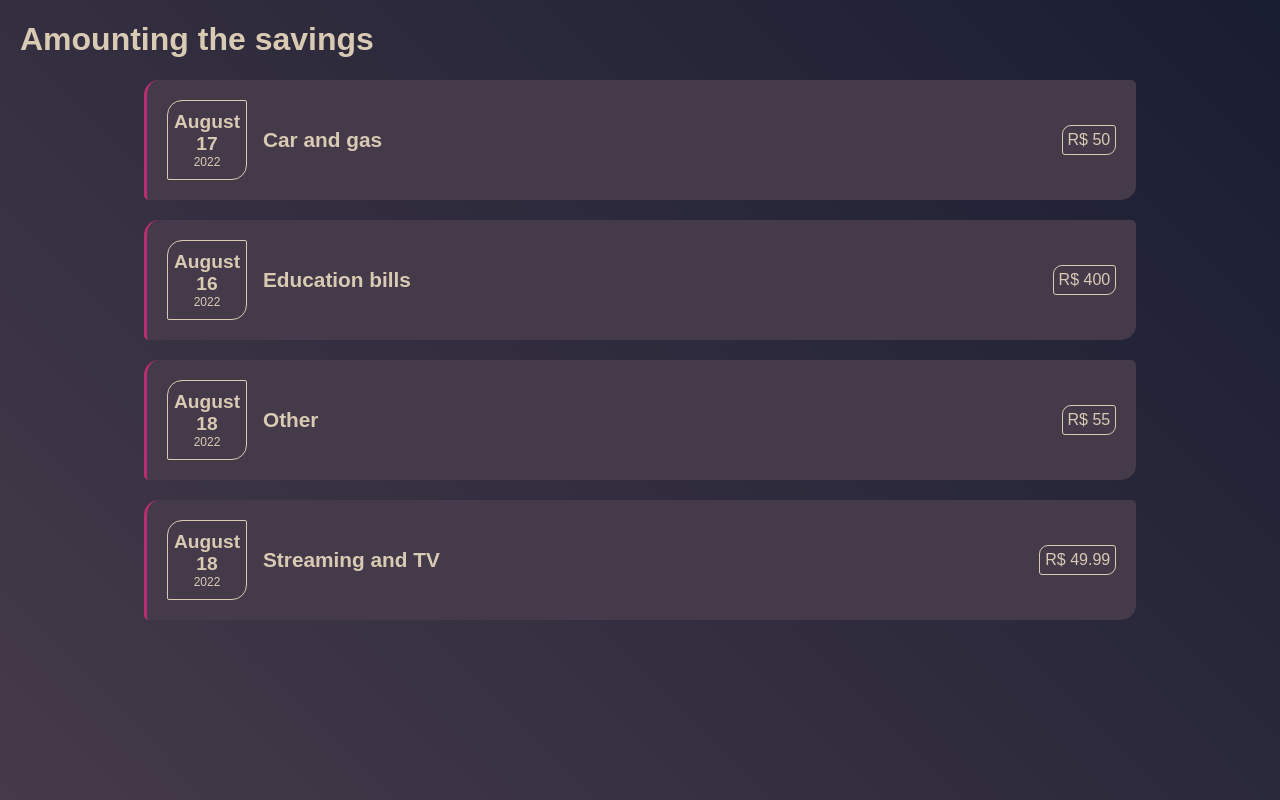
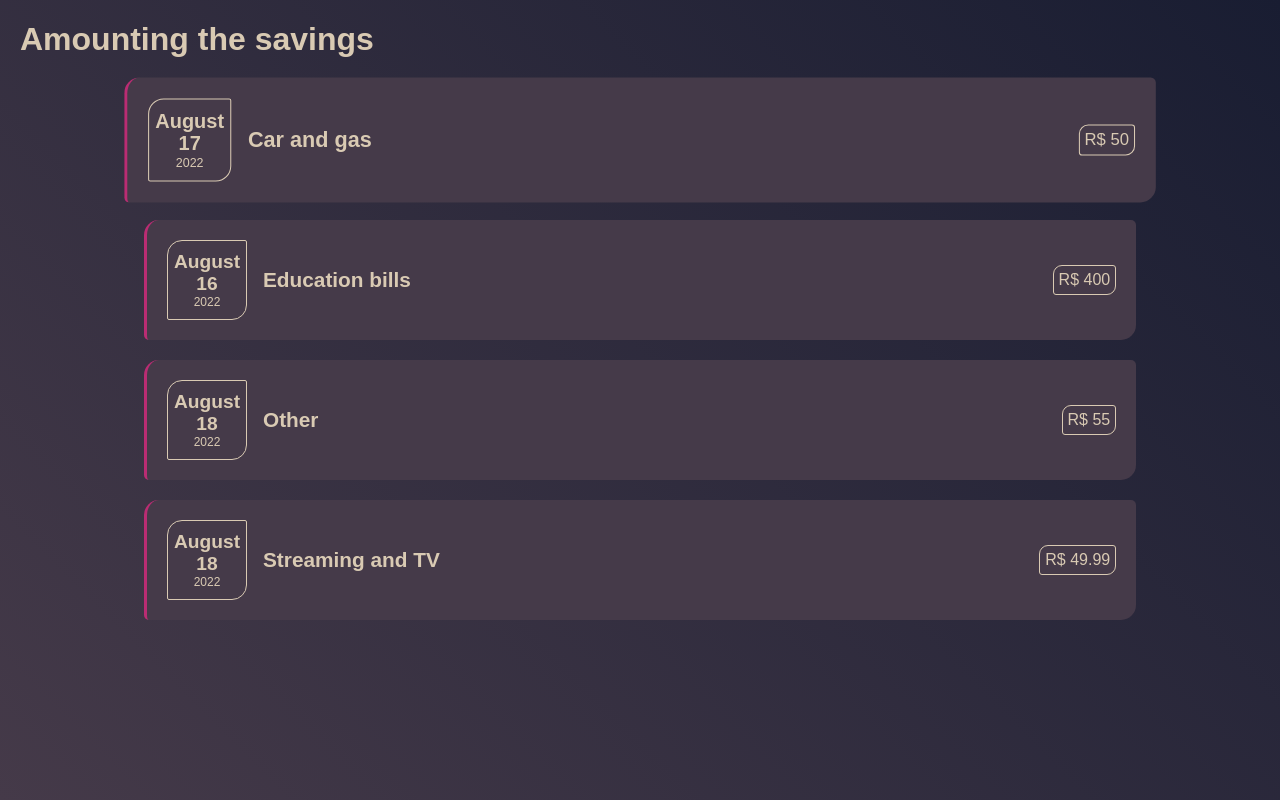
Before and after one commit to israeldvd/amounts-monitor, a JavaScript app in the folder react-complete/: page / in a window 1280 px wide. In both pictures the pointer is over the element 640 px from the left and 139 px from the top of the page. Built offline with nearby package versions, Linux system fonts and the light colour scheme; a web font is replaced by a local one.

Commit message:
Remove hover effects & add scale-transform ones

```diff
--- a/react-complete/src/components/AmountItem.css
+++ b/react-complete/src/components/AmountItem.css
@@ -13,8 +13,16 @@ h2 {
     border-radius: 15px 5px;
     display: flex;
     justify-content: space-between;
-  gap:1rem;
+    gap: 1rem;
     align-items: center;
+    transition: transform 1s ease;
+}
+
+.whole_amount_item:hover {
+    -webkit-transform: scale(1.04);
+    -ms-transform: scale(1.04);
+    transform: scale(1.04);
+    transition: transform 0.5s ease;
 }
 
 .item_info {
@@ -41,13 +49,6 @@ h2 {
     border: 1px solid var(--color-clear);
     border-radius: 9px 3px;
     padding: 0.3rem;
-  transition: 0.3s 0.1s ease-in;
-  transition-property: background-color, color;
-}
-
-.item_cost:hover {
-  background-color: var(--color-brown);
-  color: var(--color-clear);
 }
 
 @media (max-width: 580px) {
--- a/react-complete/src/components/ItemDate.css
+++ b/react-complete/src/components/ItemDate.css
@@ -10,11 +10,6 @@
     height: 5rem;
     transition: 0.3s 0.1s ease-in;
     transition-property: background-color, color;
-}
-
-.item-date:hover {
-    border-color: var(--color-clear);
-    background-color: var(--color-brown);
 }
 
 .item-date .month {
```
Lines whose indentation alone changed are shown as unchanged.
